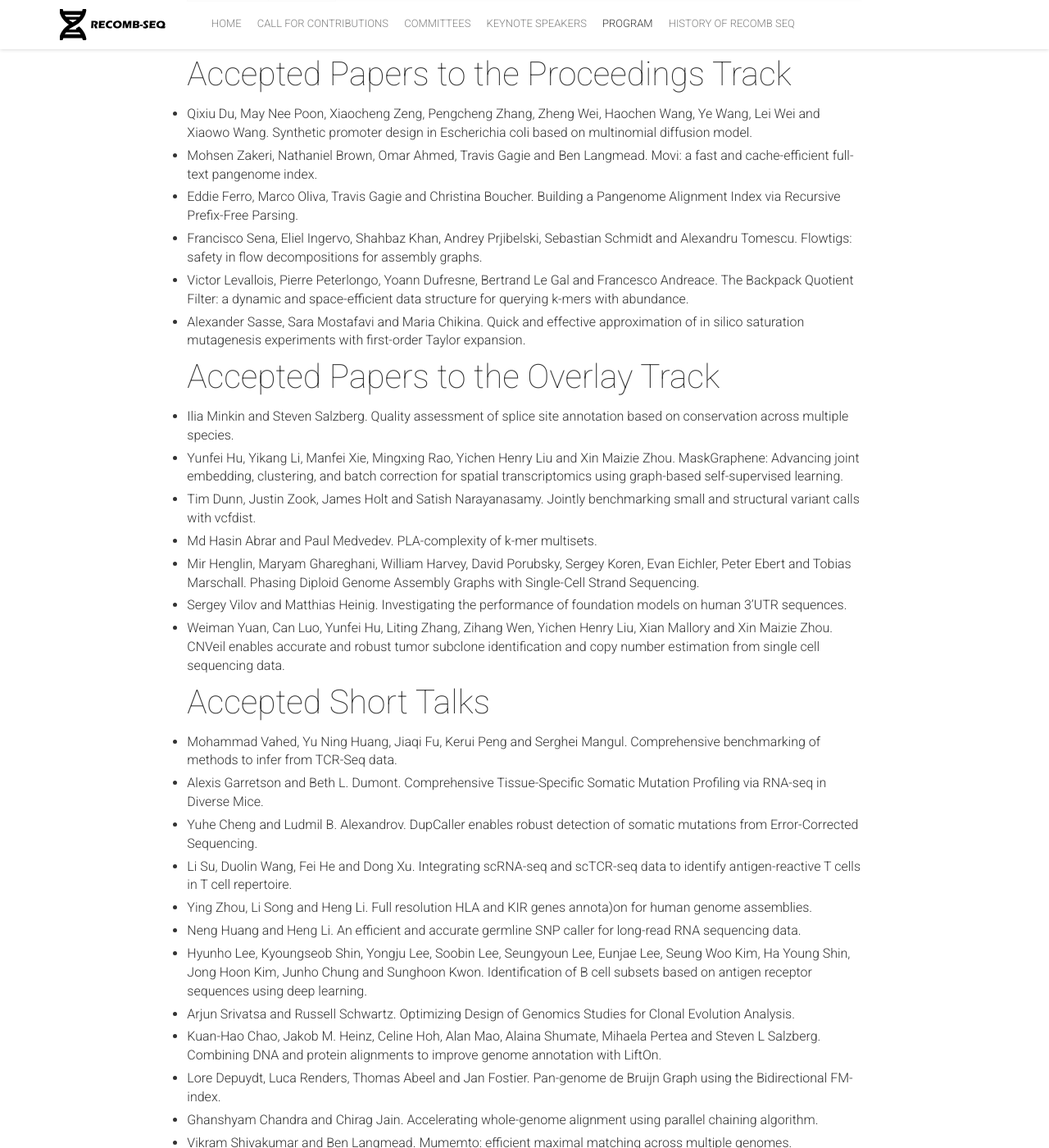
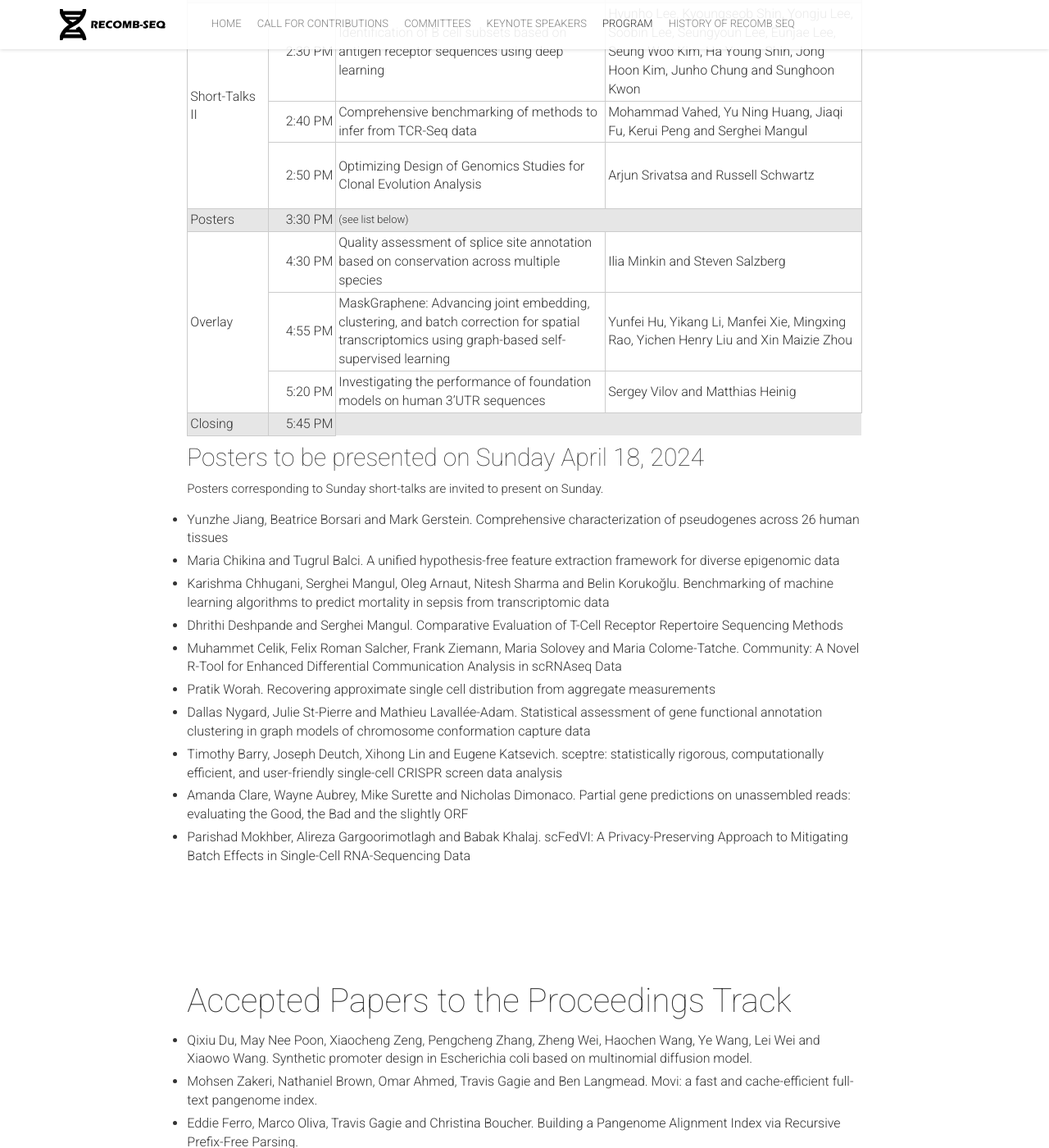
Before and after one commit to recomb-seq/recomb-seq.github.io, a Jekyll site: the page built from schedule.html, in a window 1280 px wide and 1400 px high, scrolled down 3063 px. Shown: the whole window at 82% size. Built offline with Jekyll 4.4.1, drawn with Linux system fonts in a browser that asks for light colours; nearby versions of some CDN libraries; comment, search, counter and statistics services are not loaded; some of the changed text lies outside the part shown.

Commit message:
update poster

```diff
--- a/_includes/schedule2024.html
+++ b/_includes/schedule2024.html
@@ -148,6 +148,20 @@
         </tbody>
     </table>
 </figure>
+		<h5>Posters to be presented on Saturday April 17, 2024</h5>
+		<p>Posters corresponding to Saturday short-talks are invited to present on Saturday.</p>
+		<ul style="list-style-type: disc;">
+		<li>Alexis Garretson and Beth L. Dumont.  Genetic Architecture of the Germline Mutation Rate and Reproductive Success in the Collaborative Cross</li>
+		<li>Estefania Torrejón, Akiko Teshima, Inês Ferreira, Ana Sofia Carvalho, Hans Christian Beck, Rune Matthiesen, Fabrizia Carli, Amalia Gastaldelli, Maria Paula Macedo and Rita Machado de Oliveira.  Gut derived Extracellular Vesicles Reaching Kupffer Cells: An alternative route for lipid transport out of the gut</li>
+		<li>Michelle Wei and Guang Yao.  QDSWorkflow: An Elastic Net-Based Tool for Modeling Cellular Dormancy</li>
+		<li>Thi Duyen Do, Ming-Ren Yang and Yu-Wei Wu.  A Unitig-Centered Pan-Genome Approach for Predicting Antibiotic Resistance and Discovering Novel Resistance Genes in Bacterial Strains</li>
+		<li>Grigore Boldirev, Nitesh Sharma, Alex Zelikovsky and Serghei Mangul.  Assessing Microbial Genome Representation Across Various Reference Databases: A Comprehensive Evaluation</li>
+		<li>Siqin Li, Nicole Genesis Nicole Carpio Paucar and Natalie Farny.  Validating a liquid soil model to explore soil microbial community dynamics</li>
+		<li>Ndivhuwo Nyase, Lebohang Mashatola, Stephanie Muller, Aviwe Kohlakala and Kahn Rhrissorrakrai.  WGTDA: A Topological Framework for Biomarker Discovery in Gene Expression Data</li>
+		<li>Ragnar Groot Koerkamp and Daniel Liu.  PA-Bench: A framework for benchmarking pairwise aligners</li>
+		<li>Daniel Liu and Martin Steinegger.  Block Aligner: an adaptive SIMD-accelerated aligner for sequences and position-specific scoring matrices</li>
+		</ul>
+
 
 <p>&nbsp;</p>
 <h4>Sunday, April 28, 2024 (Tentative Schedule)</h4>
@@ -259,7 +273,7 @@
             <tr style="height:21px;">
                 <td style="background-color:hsl(0, 0%, 90%);border:1px solid rgb(204, 204, 204);font-size:12pt;overflow-wrap:break-word;overflow:hidden;padding:2px 3px;vertical-align:middle;white-space:normal;" data-sheets-value="{&quot;1&quot;:2,&quot;2&quot;:&quot;Posters&quot;}">Posters</td>
                 <td style="background-color:hsl(0, 0%, 90%);border:1px solid rgb(204, 204, 204);font-size:12pt;overflow-wrap:break-word;overflow:hidden;padding:2px 3px;text-align:right;vertical-align:middle;white-space:normal;" data-sheets-value="{&quot;1&quot;:3,&quot;3&quot;:0.6458333333333334}" data-sheets-numberformat="{&quot;1&quot;:6,&quot;2&quot;:&quot;h\&quot;:\&quot;mm\&quot; \&quot;am/pm&quot;,&quot;3&quot;:1}">3:30 PM</td>
-                <td style="background-color:hsl(0, 0%, 90%);border:1px solid rgb(204, 204, 204);overflow:hidden;padding:2px 3px;vertical-align:middle;" colspan="2" rowspan="1">&nbsp;</td>
+                <td style="background-color:hsl(0, 0%, 90%);border:1px solid rgb(204, 204, 204);overflow:hidden;padding:2px 3px;vertical-align:middle;" colspan="2" rowspan="1">(see list below)</td>
             </tr>
             <tr style="height:21px;">
                 <td style="border:1px solid rgb(204, 204, 204);font-size:12pt;overflow-wrap:break-word;overflow:hidden;padding:2px 3px;vertical-align:middle;white-space:normal;" colspan="1" rowspan="3" data-sheets-value="{&quot;1&quot;:2,&quot;2&quot;:&quot;Overlay&quot;}">
@@ -289,7 +303,24 @@
     </table>
 </figure>
 
+		<h5>Posters to be presented on Sunday April 18, 2024</h5>
+		<p>Posters corresponding to Sunday short-talks are invited to present on Sunday.</p>
+		<ul style="list-style-type: disc;">
+		<li>Yunzhe Jiang, Beatrice Borsari and Mark Gerstein.  Comprehensive characterization of pseudogenes across 26 human tissues</li>
+		<li>Maria Chikina and Tugrul Balci.  A unified  hypothesis-free feature extraction framework for diverse epigenomic data</li>
+		<li>Karishma Chhugani, Serghei Mangul, Oleg Arnaut, Nitesh Sharma and Belin Korukoğlu.  Benchmarking of machine learning algorithms to predict mortality in sepsis from transcriptomic data</li>
+		<li>Dhrithi Deshpande and Serghei Mangul.  Comparative Evaluation of T-Cell Receptor Repertoire Sequencing Methods</li>
+		<li>Muhammet Celik, Felix Roman Salcher, Frank Ziemann, Maria Solovey and Maria Colome-Tatche.  Community: A Novel R-Tool for Enhanced Differential Communication Analysis in scRNAseq Data</li>
+		<li>Pratik Worah.  Recovering approximate single cell distribution from aggregate measurements</li>
+		<li>Dallas Nygard, Julie St-Pierre and Mathieu Lavallée-Adam.  Statistical assessment of gene functional annotation clustering in graph models of chromosome conformation capture data</li>
+		<li>Timothy Barry, Joseph Deutch, Xihong Lin and Eugene Katsevich.  sceptre: statistically rigorous, computationally efficient, and user-friendly single-cell CRISPR screen data analysis</li>
+		<li>Amanda Clare, Wayne Aubrey, Mike Surette and Nicholas Dimonaco.  Partial gene predictions on unassembled reads: evaluating the Good, the Bad and the slightly ORF</li>
+		<li>Parishad Mokhber, Alireza Gargoorimotlagh and Babak Khalaj.  scFedVI: A Privacy-Preserving Approach to Mitigating Batch  Effects in Single-Cell RNA-Sequencing Data</li>
+		</ul>
 
+
+<p>&nbsp;</p>
+<p>&nbsp;</p>
 <p>&nbsp;</p>
 <p>&nbsp;</p>
 
```
